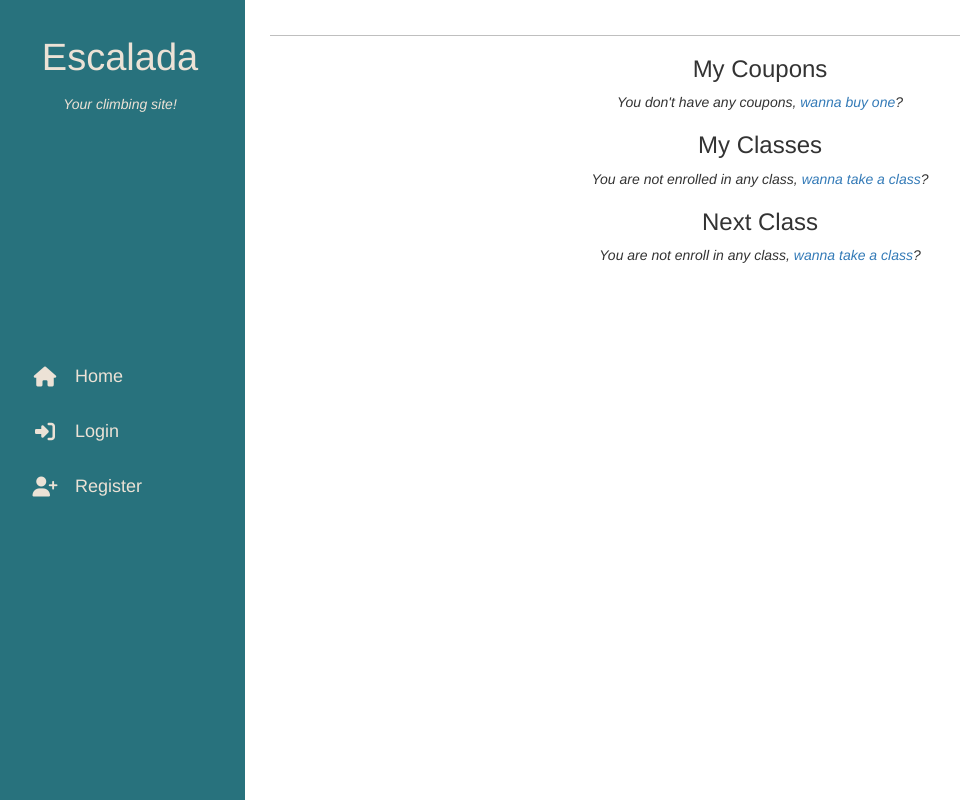
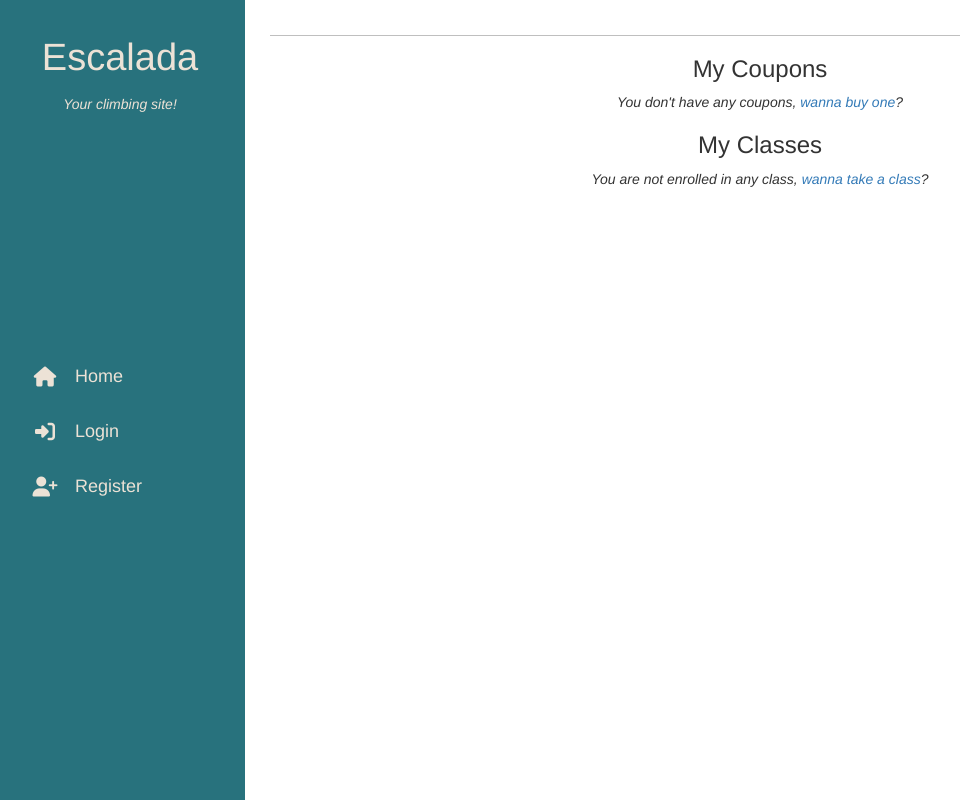
Before and after one commit to Vazkuz/Capstone-Project, a Django app: template escalada/templates/escalada/profile.html in a window 1280 px wide. Shown: the whole page, without its empty margins (5-965 px from the left). Run offline with Django 4.2, Linux system fonts and the light colour scheme; the template is opened without the code that fills it, so the values that code supplies are empty; some libraries are stand-ins or nearby versions.

Commit message:
Update profile.html

```diff
--- a/escalada/templates/escalada/profile.html
+++ b/escalada/templates/escalada/profile.html
@@ -47,17 +47,10 @@
                 </div>
                 {% endfor %}
             </div>
+            <p align="center">Your next class is: {{nextLesson.class_date}} at {{nextLesson.climbClass.begin_time}}</p>
         {% else %}
         <p align="center"><em>You are not enrolled in any class, <a href="{% url 'enroll' %}">wanna take a class</a>?</em></p>
         {% endif %}
     </div>
-    <div class="next-class">
-        <h3 class="subtitle">Next Class</h3>
-        {% if nextLesson %}
-            <p align="center">Your next class is: {{nextLesson.class_date}} at {{nextLesson.climbClass.begin_time}}</p>
-        {% else %}
-        <p align="center"><em>You are not enroll in any class, <a href="{% url 'enroll' %}">wanna take a class</a>?</em></p>
-        {% endif %}
-    </div>
 
 {% endblock body %}
```
